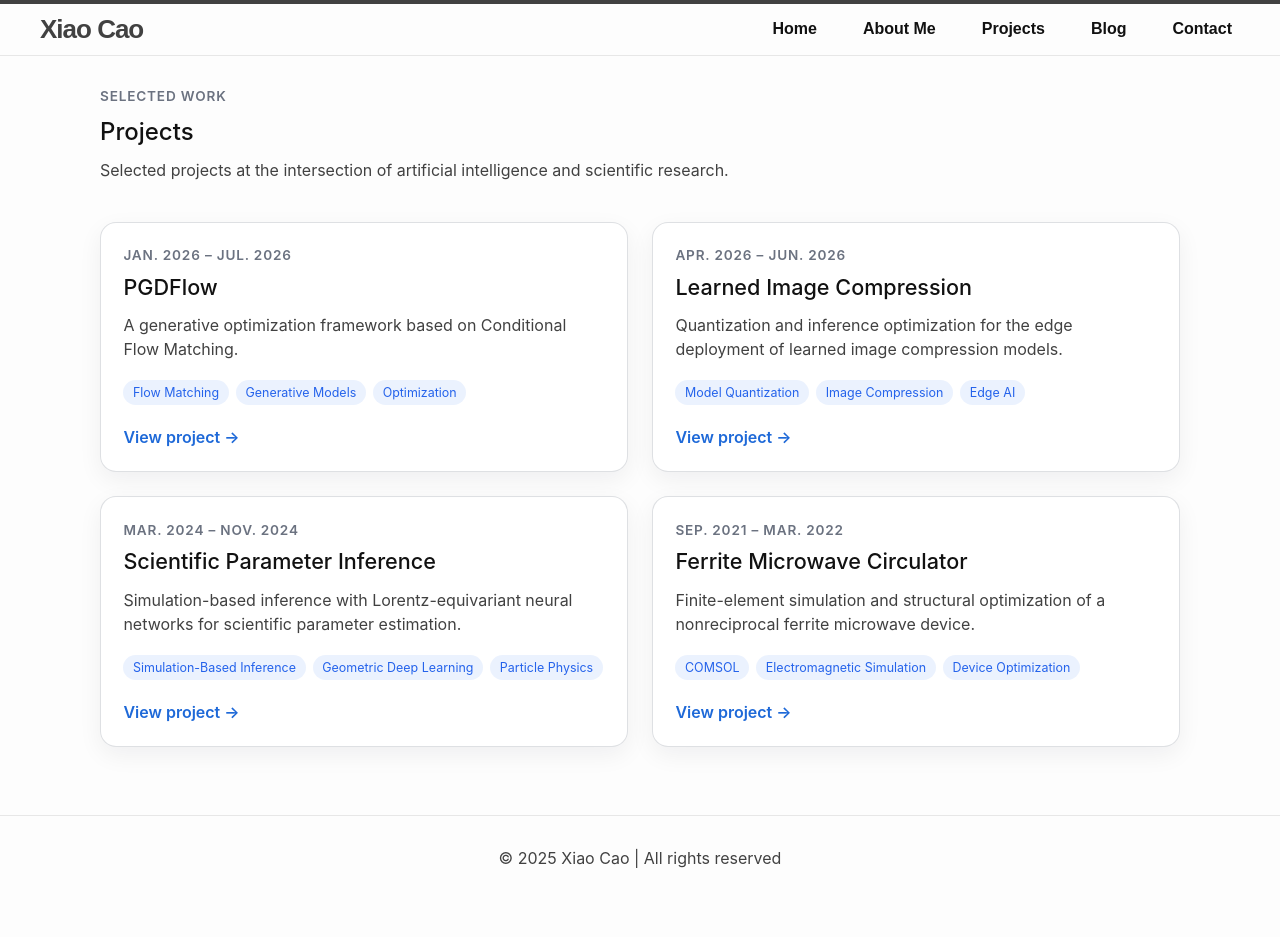
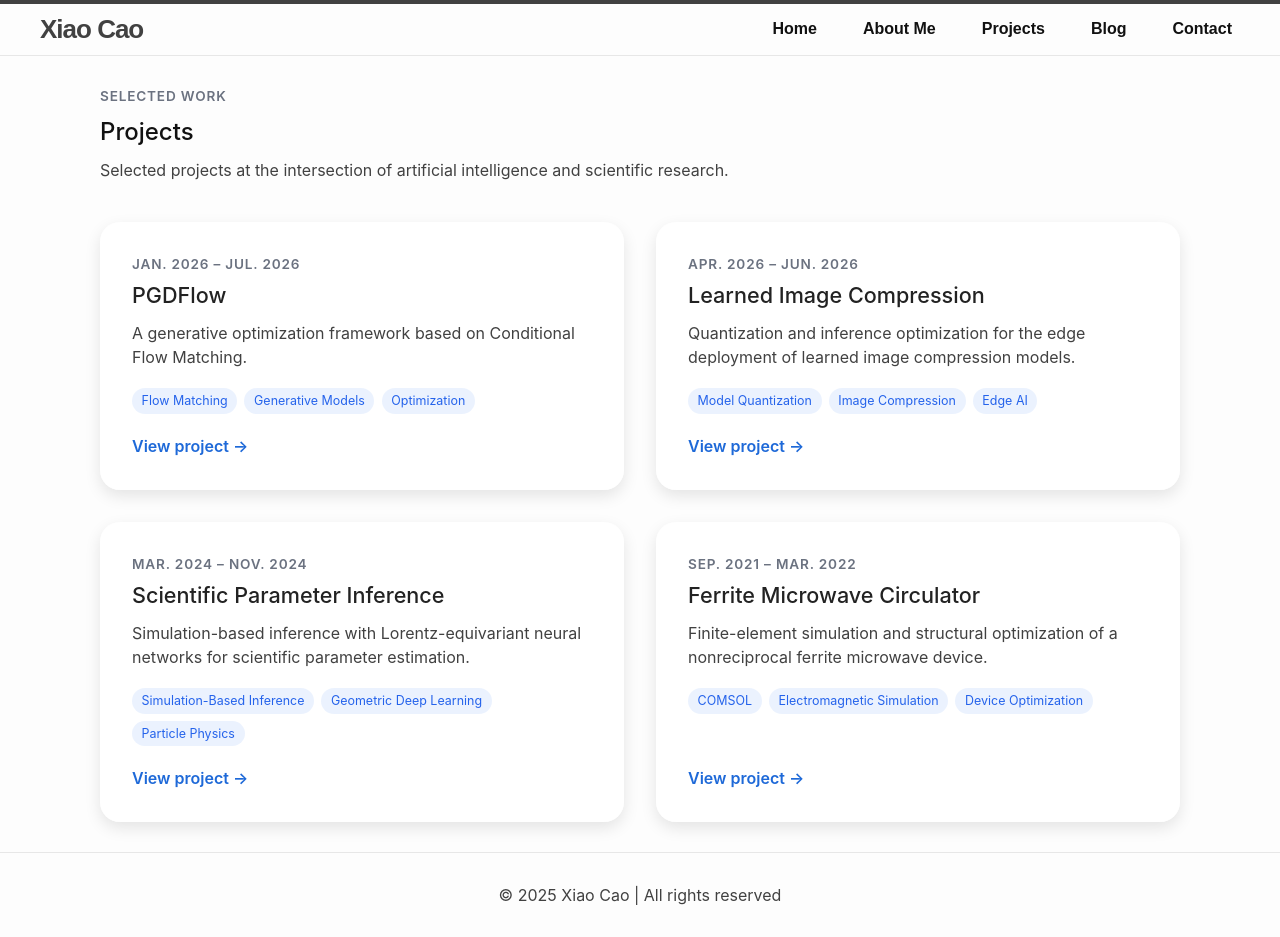
Before and after one commit to FranklinCao123/FranklinCao123.github.io, a Jekyll site: the page built from project.md, in a window 1280 px wide. Built offline with Jekyll 4.4.1, drawn with Linux system fonts in a browser that asks for light colours; a style sheet for code colours, icons or effects is not loaded; before the commit the page ends 900 px from its top, so only the background shows below that.

Commit message:
Refine project cards with About page styling

```diff
--- a/_sass/_projects.scss
+++ b/_sass/_projects.scss
@@ -27,7 +27,8 @@
 .project-grid {
   display: grid;
   grid-template-columns: repeat(2, minmax(0, 1fr));
-  gap: 1.5rem;
+  align-items: stretch;
+  gap: 2rem;
 }
 
 .project-card {
@@ -35,15 +36,14 @@
   min-width: 0;
   flex-direction: column;
   overflow: hidden;
-  border: 1px solid rgba(107, 114, 128, 0.22);
-  border-radius: 16px;
-  background: rgba(255, 255, 255, 0.72);
-  box-shadow: 0 8px 24px rgba(15, 23, 42, 0.06);
+  border-radius: 20px;
+  background-color: rgba(255, 255, 255, 0.85);
+  box-shadow: 0 6px 16px rgba(0, 0, 0, 0.1);
   transition: transform 0.2s ease, box-shadow 0.2s ease;
 
   &:hover {
     transform: translateY(-3px);
-    box-shadow: 0 12px 30px rgba(15, 23, 42, 0.1);
+    box-shadow: 0 10px 24px rgba(0, 0, 0, 0.14);
   }
 
   h2 {
@@ -53,7 +53,14 @@
   }
 
   h2 a {
-    color: inherit;
+    color: #222;
+    text-decoration: none;
+    transition: color 0.2s ease-in-out;
+
+    &:hover,
+    &:focus {
+      color: #0066cc;
+    }
   }
 }
 
@@ -74,7 +81,7 @@
   display: flex;
   height: 100%;
   flex-direction: column;
-  padding: 1.4rem;
+  padding: 2rem;
 }
 
 .project-tags {
@@ -139,9 +146,10 @@
 @media (max-width: 760px) {
   .project-grid {
     grid-template-columns: 1fr;
+    gap: 1.25rem;
   }
 
   .project-card__content {
-    padding: 1.15rem;
+    padding: 1.25rem;
   }
 }
```
Also changed, not shown: 1 other file.
